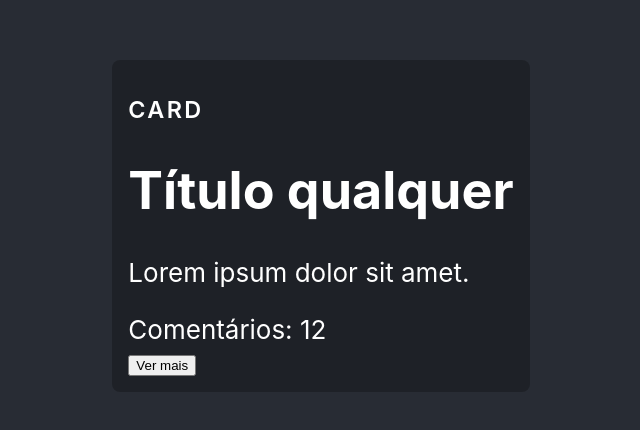
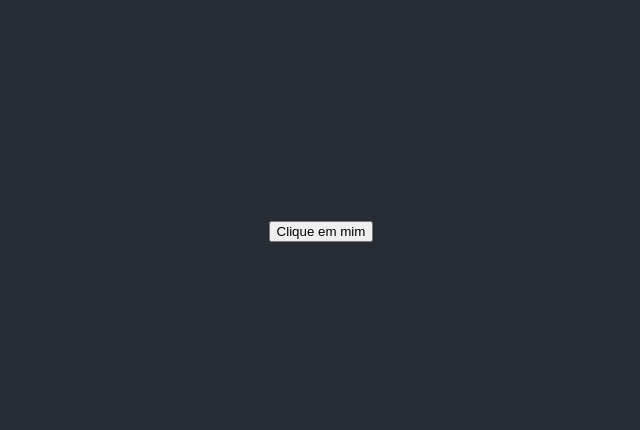
Before and after one commit to kleberson2santos/erjs, a React (Create React App) app: page / in a window 1280 px wide. Shown: the part 174-604 px from the top of the page, without its empty margins (319-959 px from the left). Built offline with nearby package versions, Linux system fonts and the light colour scheme.

Commit message:
manipulação de eventos

```diff
--- a/src/App.tsx
+++ b/src/App.tsx
@@ -1,20 +1,20 @@
-import { useState } from 'react';
 import './App.css';
-import Card from './components/Card';
-import Post from './components/Post';
 
 function App() {
-  const [post] = useState({
-    title: 'Título qualquer',
-    content: 'Lorem ipsum dolor sit amet.',
-  });
+  console.log('renderizou app');
+
+  function handleClick(e: React.MouseEvent<HTMLButtonElement, MouseEvent>) {
+    // e.preventDefault();
+  }
 
   return (
     <div className='App'>
       <header className='App-header'>
-        <Card align='left' title={'Card'}>
-          <Post post={post} totalComments={12} />
-        </Card>
+        <form action='/test'>
+          <button type='submit' onClick={handleClick}>
+            Clique em mim
+          </button>
+        </form>
       </header>
     </div>
   );
```
